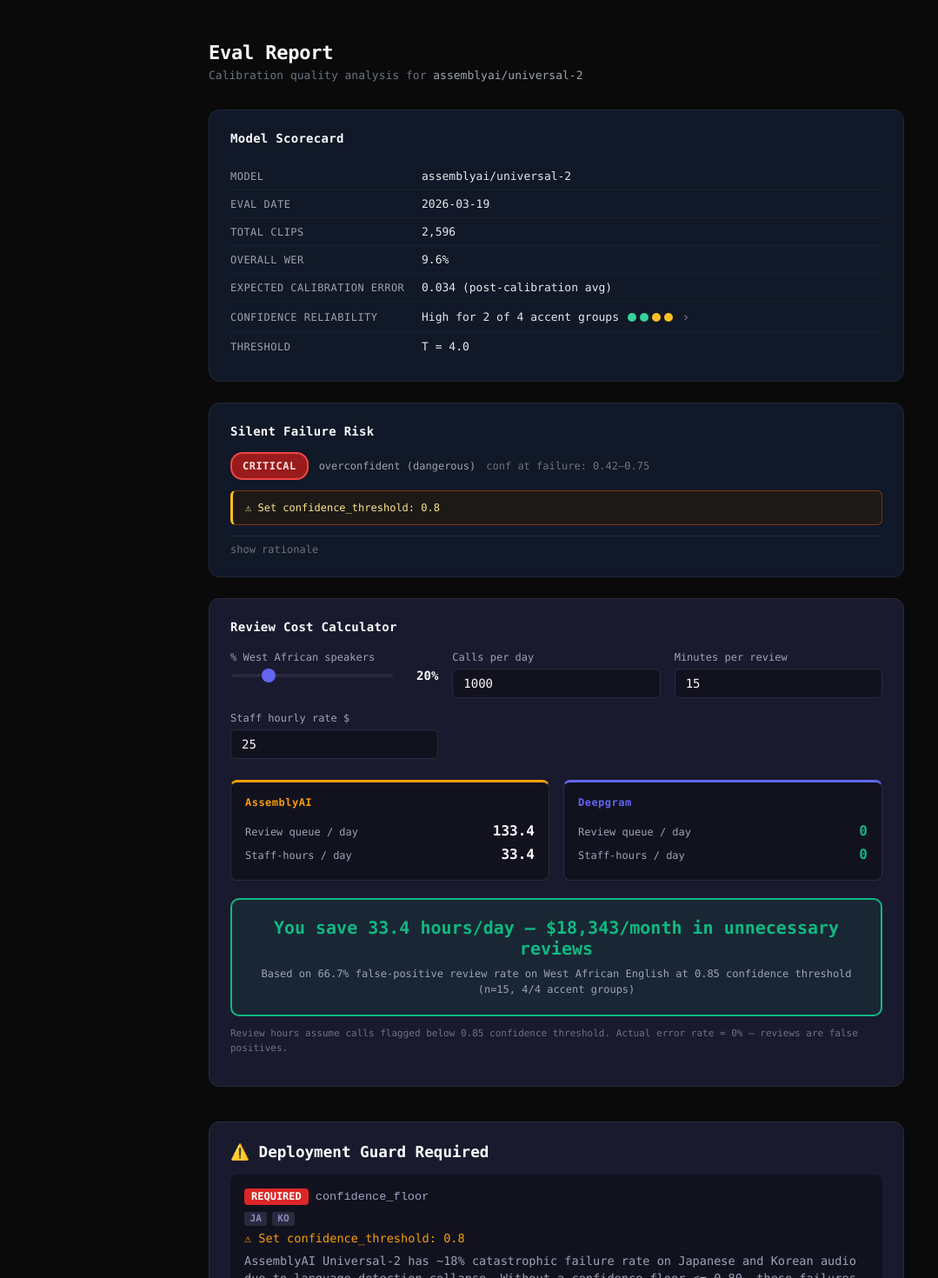
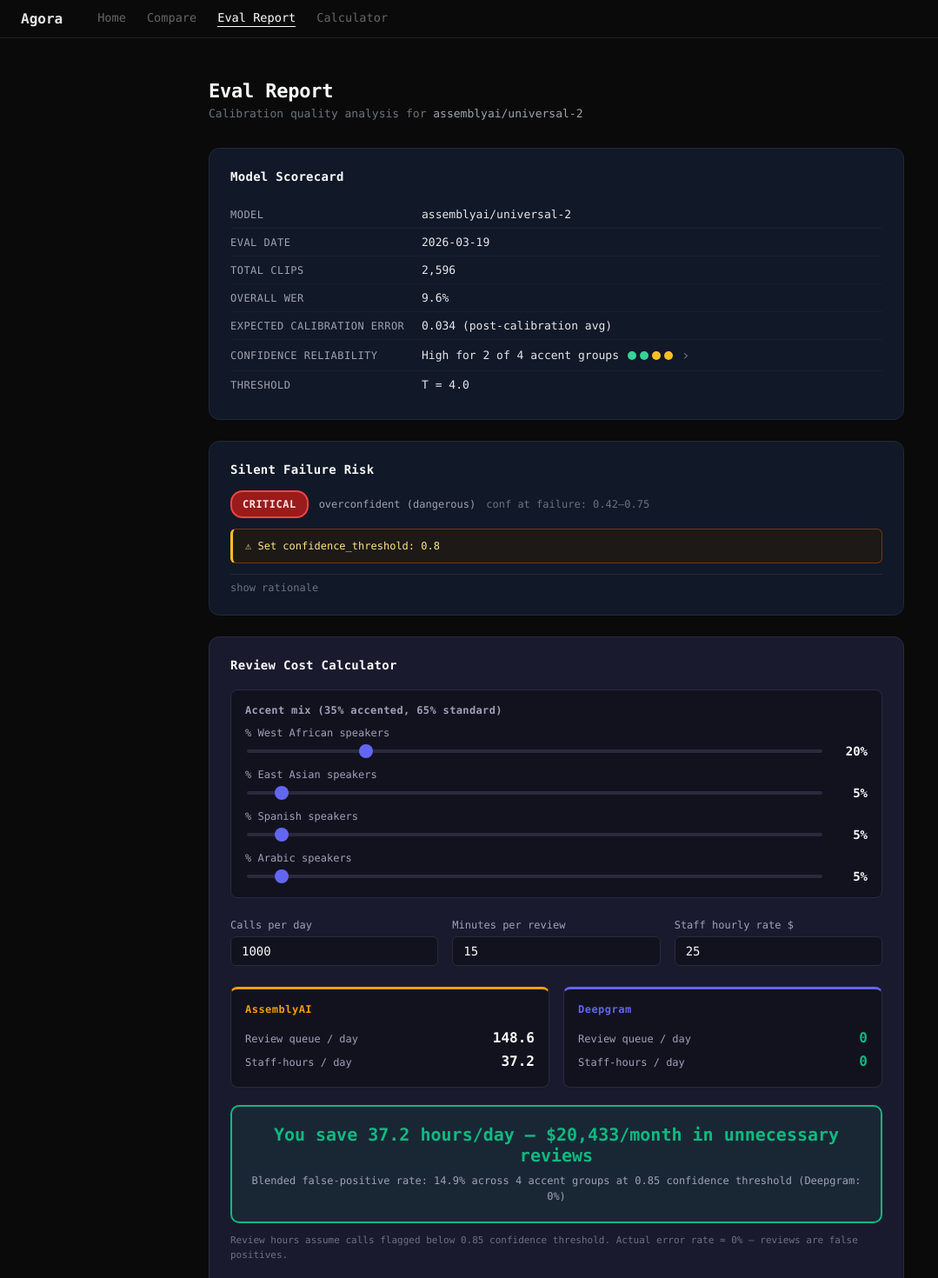
Before and after one commit to omar-elamin/agora, a Next.js app: page /eval-report in a window 1280 px wide. Shown: the top 1470 px of the page at 87% size, without its empty margins (0-1079 px from the left). Built offline with nearby package versions, Linux system fonts and the light colour scheme.

Commit message:
feat: expand cost calculator with per-accent-group sliders (WA/EA/Spanish/Arabic)

```diff
--- /dev/null
+++ b/app/components/NavHeader.tsx
@@ -0,0 +1,58 @@
+"use client";
+
+import Link from "next/link";
+import { usePathname } from "next/navigation";
+
+const NAV_ITEMS = [
+  { label: "Home", href: "/" },
+  { label: "Compare", href: "/compare" },
+  { label: "Eval Report", href: "/eval-report" },
+  { label: "Calculator", href: "/calculator" },
+];
+
+export default function NavHeader() {
+  const pathname = usePathname();
+
+  return (
+    <nav
+      style={{
+        display: "flex",
+        alignItems: "center",
+        gap: "1.5rem",
+        padding: "0.75rem 1.5rem",
+        borderBottom: "1px solid #222",
+        backgroundColor: "#0a0a0a",
+        fontSize: "0.85rem",
+      }}
+    >
+      <span
+        style={{
+          fontWeight: 700,
+          fontSize: "1rem",
+          color: "#e5e5e5",
+          marginRight: "1rem",
+        }}
+      >
+        Agora
+      </span>
+      {NAV_ITEMS.map(({ label, href }) => {
+        const isActive = pathname === href;
+        return (
+          <Link
+            key={href}
+            href={href}
+            style={{
+              color: isActive ? "#fff" : "#666",
+              textDecoration: "none",
+              borderBottom: isActive ? "1px solid #fff" : "1px solid transparent",
+              paddingBottom: "2px",
+              transition: "color 0.15s",
+            }}
+          >
+            {label}
+          </Link>
+        );
+      })}
+    </nav>
+  );
+}
--- a/app/components/ReviewCostCalculator.module.css
+++ b/app/components/ReviewCostCalculator.module.css
@@ -12,6 +12,24 @@
   font-weight: 600;
   color: #f9fafb;
   letter-spacing: 0.02em;
+}
+
+.accentSection {
+  display: flex;
+  flex-direction: column;
+  gap: 12px;
+  margin-bottom: 24px;
+  padding: 16px;
+  background: #12121f;
+  border: 1px solid #2a2a3e;
+  border-radius: 8px;
+}
+
+.accentSectionLabel {
+  font-size: 12px;
+  font-weight: 600;
+  color: #a0a0b8;
+  letter-spacing: 0.03em;
 }
 
 .inputs {
--- a/app/components/ReviewCostCalculator.tsx
+++ b/app/components/ReviewCostCalculator.tsx
@@ -3,11 +3,27 @@
 import { useState, useEffect, useCallback } from "react";
 import styles from "./ReviewCostCalculator.module.css";
 
-const AAI_FALSE_POSITIVE_RATE = 0.667;
+const FALSE_POSITIVE_RATES: Record<string, number> = {
+  wa: 0.667,
+  ea: 0.17,
+  es: 0.067,
+  ar: 0.067,
+};
+
+const ACCENT_LABELS: Record<string, string> = {
+  wa: "West African",
+  ea: "East Asian",
+  es: "Spanish",
+  ar: "Arabic",
+};
+
 const WORKING_DAYS_PER_MONTH = 22;
 
 export interface ReviewCostValues {
   pctWa: number;
+  pctEa: number;
+  pctEs: number;
+  pctAr: number;
   callsPerDay: number;
   minutesPerReview: number;
   hourlyRate: number;
@@ -15,32 +31,75 @@ export interface ReviewCostValues {
 
 interface ReviewCostCalculatorProps {
   defaultPctWa?: number;
+  defaultPctEa?: number;
+  defaultPctEs?: number;
+  defaultPctAr?: number;
   defaultCallsPerDay?: number;
   defaultMinutesPerReview?: number;
   defaultHourlyRate?: number;
   onChange?: (values: ReviewCostValues) => void;
 }
 
+const ACCENT_KEYS = ["wa", "ea", "es", "ar"] as const;
+
 export default function ReviewCostCalculator({
   defaultPctWa = 20,
+  defaultPctEa = 5,
+  defaultPctEs = 5,
+  defaultPctAr = 5,
   defaultCallsPerDay = 1000,
   defaultMinutesPerReview = 15,
   defaultHourlyRate = 25,
   onChange,
 }: ReviewCostCalculatorProps = {}) {
-  const [pctWa, setPctWa] = useState(defaultPctWa);
+  const [accents, setAccents] = useState<Record<string, number>>({
+    wa: defaultPctWa,
+    ea: defaultPctEa,
+    es: defaultPctEs,
+    ar: defaultPctAr,
+  });
   const [callsPerDay, setCallsPerDay] = useState(defaultCallsPerDay);
   const [minutesPerReview, setMinutesPerReview] = useState(defaultMinutesPerReview);
   const [hourlyRate, setHourlyRate] = useState(defaultHourlyRate);
 
-  const stableOnChange = useCallback((v: ReviewCostValues) => { onChange?.(v); }, [onChange]);
+  const stableOnChange = useCallback(
+    (v: ReviewCostValues) => {
+      onChange?.(v);
+    },
+    [onChange],
+  );
 
   useEffect(() => {
-    stableOnChange({ pctWa, callsPerDay, minutesPerReview, hourlyRate });
-  }, [pctWa, callsPerDay, minutesPerReview, hourlyRate, stableOnChange]);
+    stableOnChange({
+      pctWa: accents.wa,
+      pctEa: accents.ea,
+      pctEs: accents.es,
+      pctAr: accents.ar,
+      callsPerDay,
+      minutesPerReview,
+      hourlyRate,
+    });
+  }, [accents, callsPerDay, minutesPerReview, hourlyRate, stableOnChange]);
 
-  const waCalls = callsPerDay * (pctWa / 100);
-  const aaiQueue = waCalls * AAI_FALSE_POSITIVE_RATE;
+  const totalAccentPct = ACCENT_KEYS.reduce((sum, k) => sum + accents[k], 0);
+
+  const setAccentPct = (key: string, raw: number) => {
+    const othersSum = ACCENT_KEYS.reduce(
+      (sum, k) => (k === key ? sum : sum + accents[k]),
+      0,
+    );
+    const capped = Math.min(raw, 100 - othersSum);
+    setAccents((prev) => ({ ...prev, [key]: Math.max(0, capped) }));
+  };
+
+  // Blended false-positive rate across all accent groups
+  const blendedRate =
+    ACCENT_KEYS.reduce(
+      (sum, k) => sum + (accents[k] / 100) * FALSE_POSITIVE_RATES[k],
+      0,
+    );
+
+  const aaiQueue = callsPerDay * blendedRate;
   const dgQueue = 0;
   const aaiHours = (aaiQueue * minutesPerReview) / 60;
   const dgHours = 0;
@@ -48,13 +107,20 @@ export default function ReviewCostCalculator({
   const costSavedDay = hoursSaved * hourlyRate;
   const costSavedMonth = costSavedDay * WORKING_DAYS_PER_MONTH;
 
+  const remainingPct = 100 - totalAccentPct;
+
   return (
     <div className={styles.card}>
       <h2 className={styles.title}>Review Cost Calculator</h2>
 
-      <div className={styles.inputs}>
-        <div className={styles.inputGroup}>
-          <label className={styles.label}>% West African speakers</label>
+      <div className={styles.accentSection}>
+        <span className={styles.accentSectionLabel}>
+          Accent mix ({totalAccentPct}% accented, {remainingPct}% standard)
+        </span>
+
+        {ACCENT_KEYS.map((key) => (
+          <div key={key} className={styles.inputGroup}>
+            <label className={styles.label}>% {ACCENT_LABELS[key]} speakers</label>
             <div className={styles.sliderRow}>
               <input
                 type="range"
@@ -62,13 +128,16 @@ export default function ReviewCostCalculator({
                 min={0}
                 max={100}
                 step={1}
-              value={pctWa}
-              onChange={(e) => setPctWa(Number(e.target.value))}
+                value={accents[key]}
+                onChange={(e) => setAccentPct(key, Number(e.target.value))}
               />
-            <span className={styles.sliderValue}>{pctWa}%</span>
+              <span className={styles.sliderValue}>{accents[key]}%</span>
             </div>
           </div>
+        ))}
+      </div>
 
+      <div className={styles.inputs}>
         <div className={styles.inputGroup}>
           <label className={styles.label}>Calls per day</label>
           <input
@@ -131,15 +200,21 @@ export default function ReviewCostCalculator({
 
       <div className={styles.callout}>
         <p className={styles.calloutHeadline}>
-          You save {hoursSaved.toFixed(1)} hours/day &mdash; ${costSavedMonth.toLocaleString("en-US", { maximumFractionDigits: 0 })}/month in unnecessary reviews
+          You save {hoursSaved.toFixed(1)} hours/day &mdash; $
+          {costSavedMonth.toLocaleString("en-US", { maximumFractionDigits: 0 })}
+          /month in unnecessary reviews
         </p>
         <p className={styles.calloutSub}>
-          Based on 66.7% false-positive review rate on West African English at 0.85 confidence threshold (n=15, 4/4 accent groups)
+          Blended false-positive rate: {(blendedRate * 100).toFixed(1)}% across{" "}
+          {ACCENT_KEYS.filter((k) => accents[k] > 0).length} accent group
+          {ACCENT_KEYS.filter((k) => accents[k] > 0).length !== 1 ? "s" : ""} at
+          0.85 confidence threshold (Deepgram: 0%)
         </p>
       </div>
 
       <p className={styles.note}>
-        Review hours assume calls flagged below 0.85 confidence threshold. Actual error rate &asymp; 0% &mdash; reviews are false positives.
+        Review hours assume calls flagged below 0.85 confidence threshold.
+        Actual error rate &asymp; 0% &mdash; reviews are false positives.
       </p>
     </div>
   );
--- a/app/layout.tsx
+++ b/app/layout.tsx
@@ -1,4 +1,5 @@
 import type { Metadata } from "next";
+import NavHeader from "./components/NavHeader";
 
 export const metadata: Metadata = {
   title: "Agora",
@@ -21,6 +22,7 @@ export default function RootLayout({
           color: "#e5e5e5",
         }}
       >
+        <NavHeader />
         {children}
       </body>
     </html>
```
Also changed, not shown: app/calculator/page.tsx (+9 -0 lines). Lines whose indentation alone changed are shown as unchanged.
